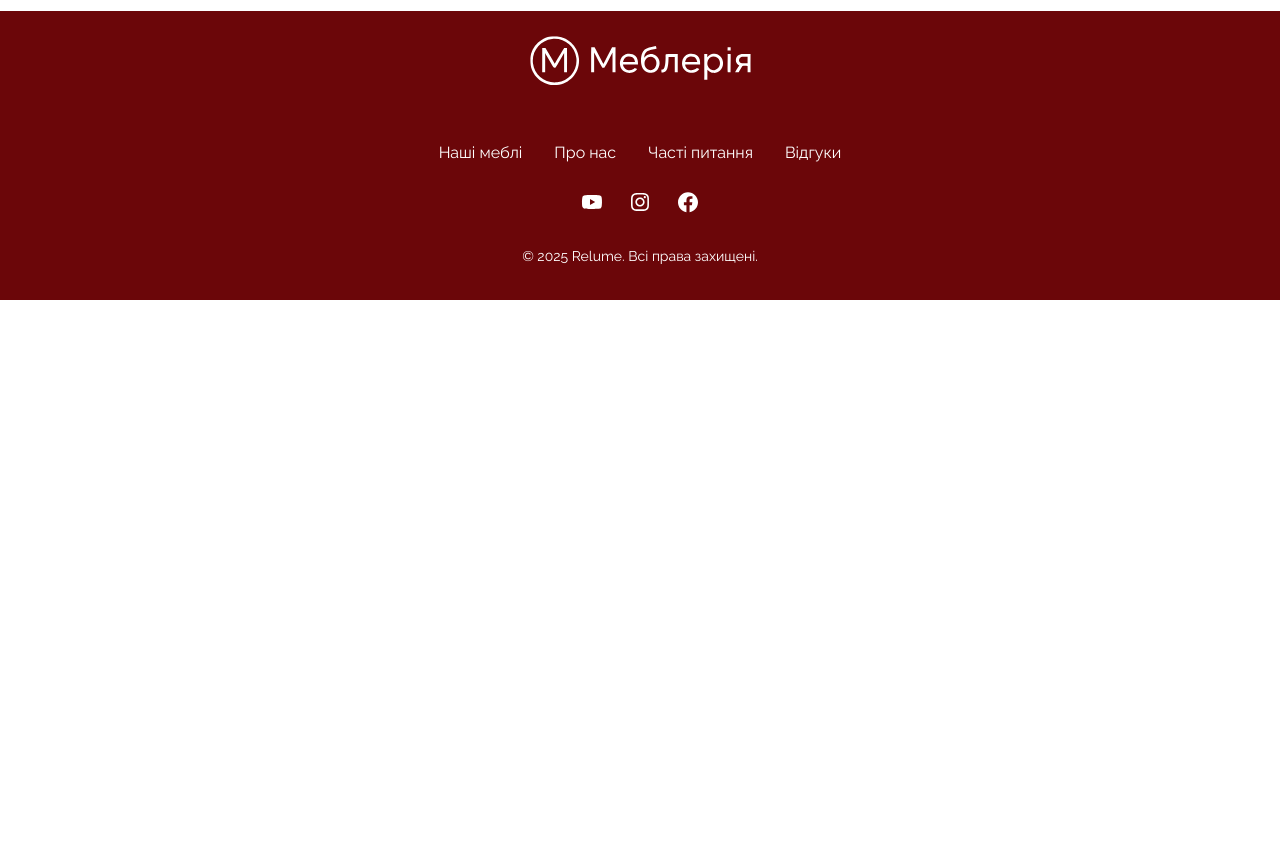
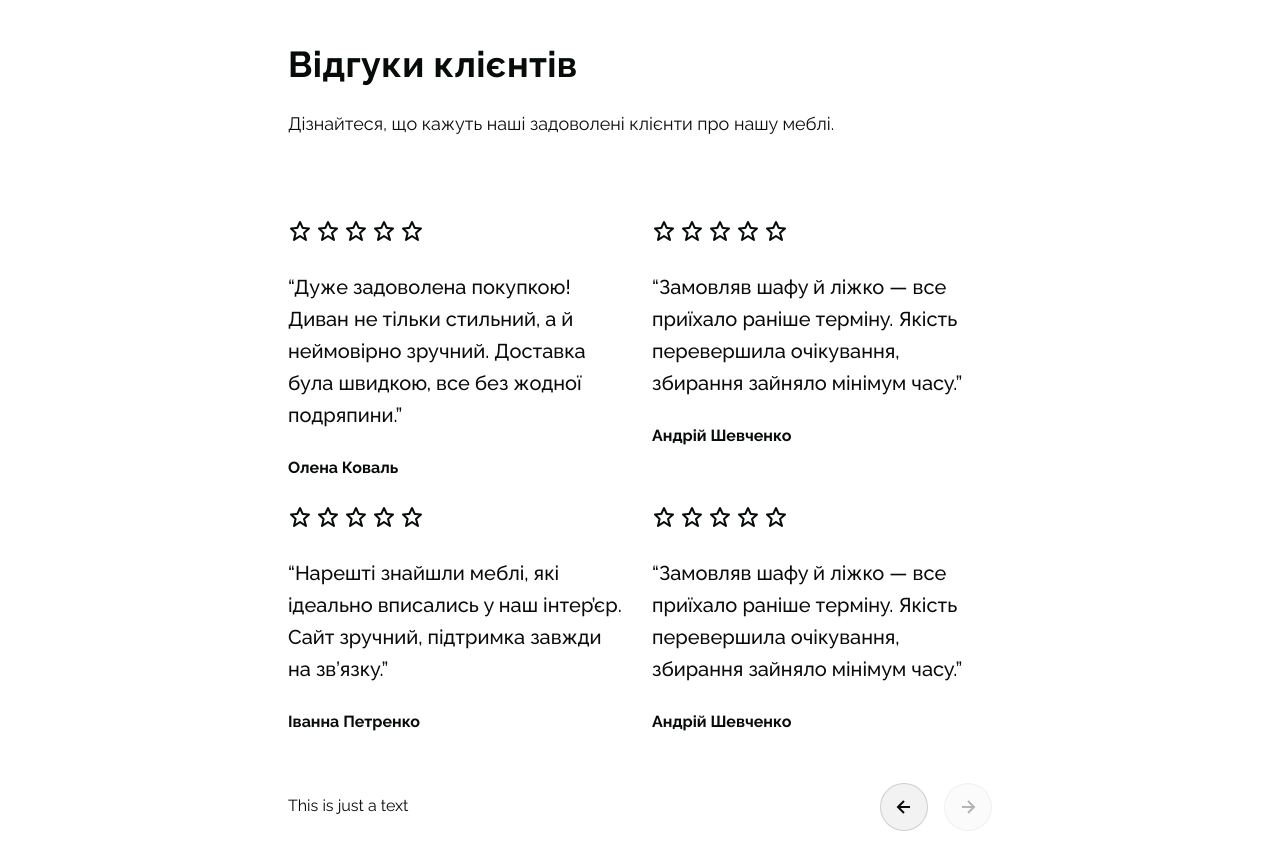
Before and after one commit to YuriyMBoyko/goit-mebleria, a website built with Vite: page src/index.html in a window 1280 px wide. Shown: the part 2195-3055 px from the top of the page. Before the commit the page ends 2495 px from the top, so only its background shows below. Built offline with nearby package versions, Linux system fonts and the light colour scheme.

Commit message:
Implement Feedback section

```diff
--- a/src/css/common.css
+++ b/src/css/common.css
@@ -60,3 +60,110 @@
 .button-primary-small:disabled {
   opacity: 0.2;
 }
+
+.button-secondary,
+.button-secondary-small {
+  display: flex;
+  justify-content: center;
+  align-items: center;
+  padding: 10px 24px;
+  border-radius: 100px;
+  box-shadow: 0 1px 2px 0 var(--opacity-neutral-darkest-5), inset 0 -2px 1px 0 var(--opacity-neutral-darkest-5), inset 0 0 0 1px var(--opacity-neutral-darkest-5);
+  background-color: var(--opacity-neutral-darkest-5);
+  font-family: var(--font-family);
+  font-weight: 500;
+  font-size: 16px;
+  line-height: 160%;
+  color: var(--color-neutral-darkest);
+  transition:
+    box-shadow 250ms cubic-bezier(0.4, 0, 0.2, 1),
+    opacity 250ms cubic-bezier(0.4, 0, 0.2, 1);
+}
+
+.button-secondary-small {
+  padding: 8px 20px;
+}
+
+.button-secondary:active,
+.button-secondary-small:active {
+  box-shadow: none;
+}
+
+.button-secondary:hover,
+.button-secondary:focus,
+.button-secondary-small:hover,
+.button-secondary-small:focus {
+  opacity: 0.5;
+}
+
+.button-secondary:disabled,
+.button-secondary-small:disabled {
+  opacity: 0.2;
+}
+
+.slider-arrow {
+  display: flex;
+  justify-content: center;
+  align-items: center;
+  border: 1px solid var(--opacity-neutral-darkest-15);
+  border-radius: 100px;
+  width: 48px;
+  height: 48px;
+  padding: 0;
+  background-color: var(--color-scheme-1-foreground);
+/*
+  background-image: url('../img/arrows.svg');
+  background-repeat: no-repeat;
+*/
+/*  background-position: center;*/
+  fill: var(--color-scheme-1-text);
+}
+
+.slider-arrow:hover,
+.slider-arrow:focus {
+  background-color: var(--color-madang-light);
+  fill: var(--color-scheme-1-background);
+}
+
+.slider-arrow:active {
+  background-color: var(--color-madang);
+  fill: var(--color-scheme-1-background);
+}
+
+.slider-arrow:disabled {
+  background: var(--color-scheme-1-foreground);
+  opacity: 0.3;
+  fill: var(--color-scheme-1-text);
+}
+/*
+.slider-arrow.is-left {
+  background-position: 0 center;
+}
+
+.slider-arrow.is-right {
+  background-position: -24px center;
+}
+
+.slider-arrow.is-top {
+  background-position: -48px center;
+}
+
+.slider-arrow.is-bottom {
+  background-position: -72px center;
+}
+*/
+/*
+.slider-arrow-left {
+  background-image: url(../img/icons.svg#left-arrow-alt);
+  background-repeat: no-repeat;
+  background-position: center;
+  background-size: 24px 24px;
+}
+
+.slider-arrow-right {
+  background-image: url(../img/icons.svg#right-arrow-alt);
+  background-repeat: no-repeat;
+  background-position: center;
+  background-size: 24px 24px;
+}
+*/
--- /dev/null
+++ b/src/css/feedback.css
@@ -0,0 +1,146 @@
+.feedback {
+  padding-top: 64px;
+  padding-bottom: 64px;
+}
+
+.feedback-container {
+  display: flex;
+  flex-direction: column;
+  justify-content: flex-start;
+  align-items: center;
+  width: 100%;
+  gap: 80px;
+}
+
+.feedback-title-wrapper {
+  display: flex;
+  flex-direction: column;
+  justify-content: flex-start;
+  align-items: flex-start;
+  gap: 24px;
+  width: 100%;
+}
+
+.feedback-title {
+  font-family: var(--font-family);
+  font-weight: 700;
+  font-size: 36px;
+  line-height: 120%;
+  letter-spacing: 0.01em;
+  color: var(--color-scheme-1-text);
+}
+
+.feedback-title-text {
+  font-family: var(--font-family);
+  font-weight: 400;
+  font-size: 18px;
+  line-height: 160%;
+  color: var(--color-scheme-1-text);
+}
+
+.feedback-wrapper {
+  display: flex;
+  flex-direction: column;
+  justify-content: flex-start;
+  align-items: flex-start;
+  width: 100%;
+  gap: 48px;
+}
+
+.feedback-list {
+  display: flex;
+  flex-direction: column;
+  justify-content: flex-start;
+  align-items: flex-start;
+  gap: 24px;
+  width: 100%;
+}
+
+.feedback-item {
+  display: flex;
+  flex-direction: column;
+  justify-content: flex-start;
+  align-items: flex-start;
+  gap: 24px;
+  width: 100%;
+  padding-bottom: 12.9px;
+}
+
+.feedback-star {
+  width: 24px;
+  height: 24px;
+  fill: var(--color-scheme-1-text);
+/*  fill: var(--color-scheme-1-background);*/
+}
+
+.feedback-star.is-marked {
+  fill: var(--color-scheme-1-text);
+/*  fill: var(--color-scheme-1-background);*/
+}
+
+.feedback-text {
+  font-family: var(--font-family);
+  font-weight: 500;
+  font-size: 20px;
+  line-height: 160%;
+  color: var(--color-scheme-1-text);
+}
+
+.feedback-author {
+  font-family: var(--font-family);
+  font-weight: 700;
+  font-size: 16px;
+  line-height: 160%;
+  color: var(--color-scheme-1-text);
+}
+
+.wiper-controls-wrapper {
+  display: flex;
+  flex-direction: row;
+  justify-content: space-between;
+  align-items: center;
+  width: 100%;
+}
+
+.feedback-navigation-list {
+  display: flex;
+  flex-direction: row;
+  justify-content: flex-start;
+  align-items: center;
+  gap: 16px;
+  margin-left: auto;
+}
+/*
+.feedback-navigation-button-icon {
+  width: 24px;
+  height: 24px;
+}
+*/
+@media only screen and (min-width: 768px) {
+  @media (max-width: 1439px) {
+    .feedback {
+      padding-top: 32px;
+      padding-bottom: 32px;
+    }
+  }
+
+  .feedback-list {
+    flex-direction: row;
+    flex-wrap: wrap;
+  }
+
+  .feedback-item {
+    flex-basis: calc((100% - 24px) / 2);
+    padding-bottom: 0;
+  }
+}
+
+@media only screen and (min-width: 1440px) {
+  .feedback-title {
+    font-size: 48px;
+  }
+
+  .feedback-item {
+    flex-basis: calc((100% - 2 * 24px) / 3);
+  }
+}
--- a/src/css/styles.css
+++ b/src/css/styles.css
@@ -19,5 +19,6 @@
 @import url('./furniture.css');
 @import url('./about.css');
 @import url('./faq.css');
+@import url('./feedback.css');
 @import url('./footer.css');
 @import url('./mobile-menu.css');
--- a/src/index.html
+++ b/src/index.html
@@ -15,6 +15,7 @@
       <load src="./partials/furniture.html" />
       <load src="./partials/about.html" />
       <load src="./partials/faq.html" />
+      <load src="./partials/feedback.html" />
     </main>
 
     <load src="./partials/footer.html" />
--- /dev/null
+++ b/src/partials/feedback.html
@@ -0,0 +1,123 @@
+<section class="feedback section" id="feedback">
+  <div class="container feedback-container">
+    <div class="feedback-title-wrapper">
+      <h2 class="feedback-title">Відгуки клієнтів</h2>
+      <p class="feedback-title-text">Дізнайтеся, що кажуть наші задоволені клієнти про нашу меблі.</p>
+    </div>
+    <div class="feedback-wrapper">
+      <ul class="feedback-list">
+        <li class="feedback-item">
+          <div class="feedback-rating">
+            <div class="feedback-star-wrapper">
+              <svg class="feedback-star is-marked">
+                <use href="./img/icons.svg#star"></use>
+              </svg>
+              <svg class="feedback-star is-marked">
+                <use href="./img/icons.svg#star"></use>
+              </svg>
+              <svg class="feedback-star is-marked">
+                <use href="./img/icons.svg#star"></use>
+              </svg>
+              <svg class="feedback-star is-marked">
+                <use href="./img/icons.svg#star"></use>
+              </svg>
+              <svg class="feedback-star">
+                <use href="./img/icons.svg#star"></use>
+              </svg>
+            </div>
+          </div>
+          <p class="feedback-text">“Дуже задоволена покупкою! Диван не тільки стильний, а й неймовірно зручний. Доставка була швидкою, все без жодної подряпини.”</p>
+          <p class="feedback-author">Олена Коваль</p>
+        </li>
+        <li class="feedback-item">
+          <div class="feedback-rating">
+            <div class="feedback-star-wrapper">
+              <svg class="feedback-star is-marked">
+                <use href="./img/icons.svg#star"></use>
+              </svg>
+              <svg class="feedback-star is-marked">
+                <use href="./img/icons.svg#star"></use>
+              </svg>
+              <svg class="feedback-star is-marked">
+                <use href="./img/icons.svg#star"></use>
+              </svg>
+              <svg class="feedback-star is-marked">
+                <use href="./img/icons.svg#star"></use>
+              </svg>
+              <svg class="feedback-star">
+                <use href="./img/icons.svg#star"></use>
+              </svg>
+            </div>
+          </div>
+          <p class="feedback-text">“Замовляв шафу й ліжко — все приїхало раніше терміну. Якість перевершила очікування, збирання зайняло мінімум часу.”</p>
+          <p class="feedback-author">Андрій Шевченко</p>
+        </li>
+        <li class="feedback-item">
+          <div class="feedback-rating">
+            <div class="feedback-star-wrapper">
+              <svg class="feedback-star is-marked">
+                <use href="./img/icons.svg#star"></use>
+              </svg>
+              <svg class="feedback-star is-marked">
+                <use href="./img/icons.svg#star"></use>
+              </svg>
+              <svg class="feedback-star is-marked">
+                <use href="./img/icons.svg#star"></use>
+              </svg>
+              <svg class="feedback-star is-marked">
+                <use href="./img/icons.svg#star"></use>
+              </svg>
+              <svg class="feedback-star">
+                <use href="./img/icons.svg#star"></use>
+              </svg>
+            </div>
+          </div>
+          <p class="feedback-text">“Нарешті знайшли меблі, які ідеально вписались у наш інтер’єр. Сайт зручний, підтримка завжди на зв’язку.”</p>
+          <p class="feedback-author">Іванна Петренко</p>
+        </li>
+        <li class="feedback-item">
+          <div class="feedback-rating">
+            <div class="feedback-star-wrapper">
+              <svg class="feedback-star is-marked">
+                <use href="./img/icons.svg#star"></use>
+              </svg>
+              <svg class="feedback-star is-marked">
+                <use href="./img/icons.svg#star"></use>
+              </svg>
+              <svg class="feedback-star is-marked">
+                <use href="./img/icons.svg#star"></use>
+              </svg>
+              <svg class="feedback-star is-marked">
+                <use href="./img/icons.svg#star"></use>
+              </svg>
+              <svg class="feedback-star">
+                <use href="./img/icons.svg#star"></use>
+              </svg>
+            </div>
+          </div>
+          <p class="feedback-text">“Замовляв шафу й ліжко — все приїхало раніше терміну. Якість перевершила очікування, збирання зайняло мінімум часу.”</p>
+          <p class="feedback-author">Андрій Шевченко</p>
+        </li>
+      </ul>
+      <div class="wiper-controls-wrapper">
+        <div class="wiper-controls">This is just a text</div>
+        <ul class="feedback-navigation-list">
+          <li class="feedback-navigation-item">
+            <button class="feedback-navigation-button slider-arrow" type="button">
+              <svg class="feedback-navigation-button-icon" width="24" height="24">
+                <use href="./img/icons.svg#left-arrow-alt"></use>
+              </svg>
+            </button>
+          </li>
+          <li class="feedback-navigation-item">
+            <button class="feedback-navigation-button slider-arrow" type="button" disabled>
+              <svg class="feedback-navigation-button-icon" width="24" height="24">
+                <use href="./img/icons.svg#right-arrow-alt"></use>
+              </svg>
+            </button>
+          </li>
+        </ul>
+      </div>
+    </div>
+  </div>
+</section>
--- a/src/partials/header.html
+++ b/src/partials/header.html
@@ -22,7 +22,7 @@
           </li>
         </ul>
         <a href="#furniture-list" class="header-order-button button-primary-small">До покупок</a>
-        <button class="header-mobile-menu-button">
+        <button class="header-mobile-menu-button" type="button">
           <svg class="header-mobile-menu-icon nav-link" width="32" height="32">
             <use href="./img/icons.svg#menu"></use>
           </svg>
```
Also changed, not shown: src/img/icons.svg.
